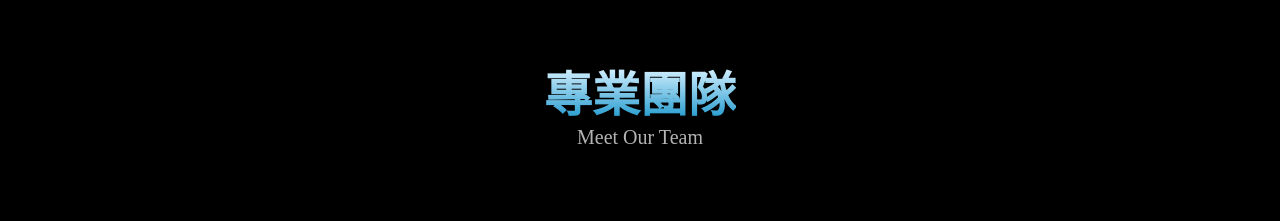
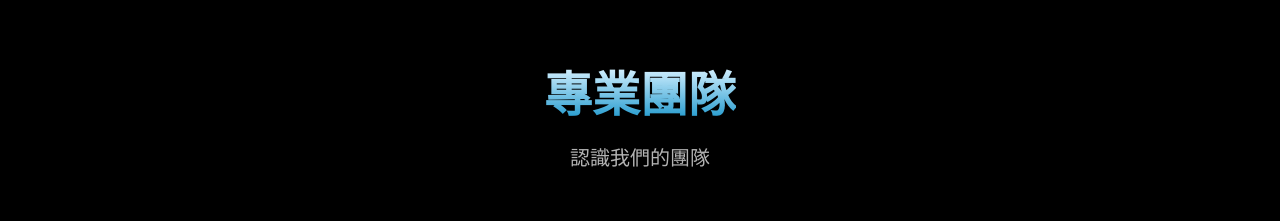
Before and after one commit to TimingJL/hexsphere, a React (Vite) app: page / in a window 1280 px wide. Shown: the part 1740-1961 px from the top of the page. Built offline with nearby package versions, Linux system fonts and the light colour scheme.

Commit message:
chore: adjust wording

```diff
--- a/src/pages/Team/index.tsx
+++ b/src/pages/Team/index.tsx
@@ -48,7 +48,7 @@ const Team = () => {
   return (
     <Section>
       <Stack>
-        <Stack alignItems="center">
+        <Stack alignItems="center" spacing={2}>
           <GradientText
             text="專業團隊"
             style={{
@@ -56,7 +56,7 @@ const Team = () => {
               fontSize: '48px'
             }}
           />
-          <Description>Meet Our Team</Description>
+          <Description>認識我們的團隊</Description>
         </Stack>
         <Stack
           direction="row"
```
